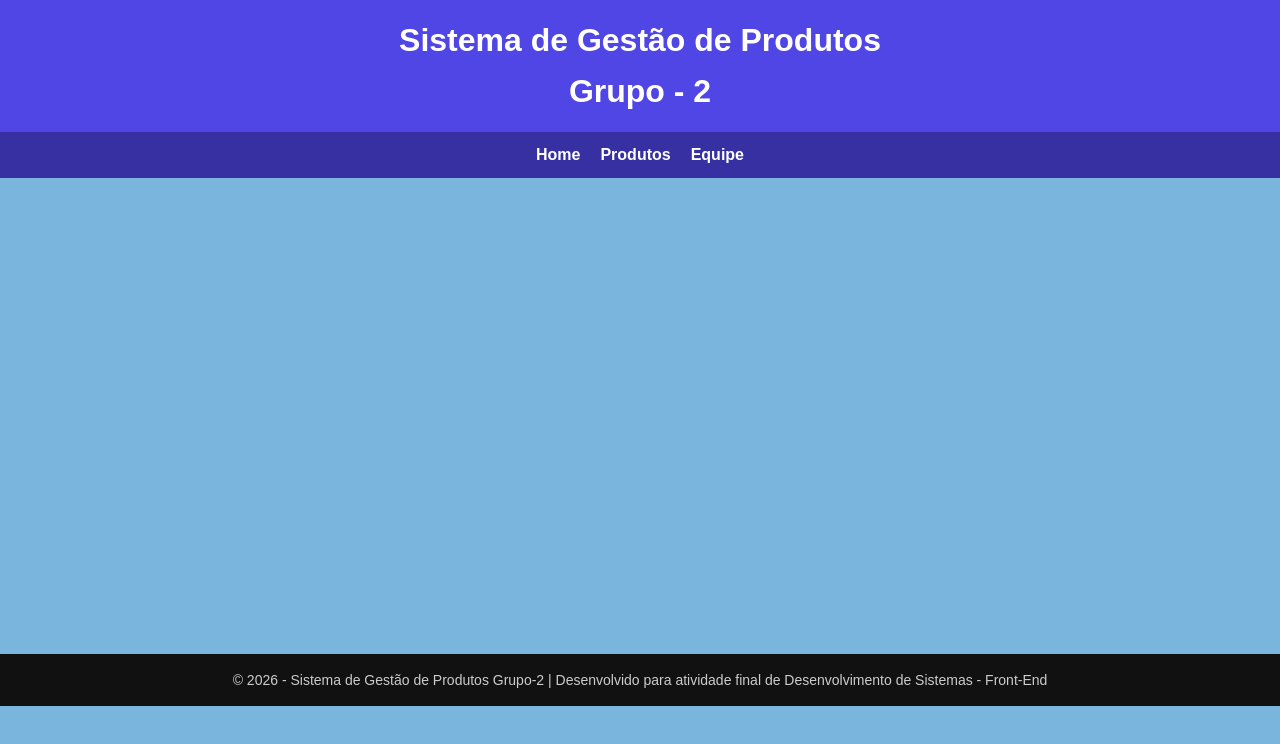
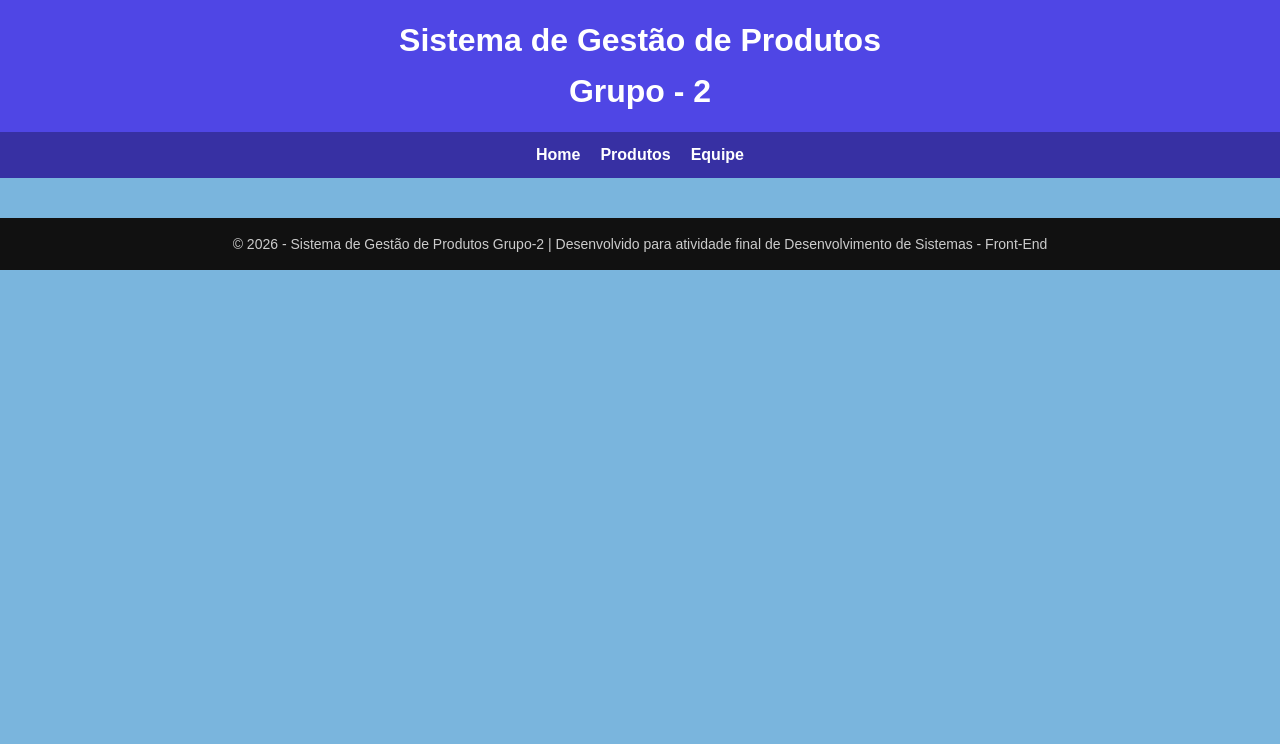
Before and after one commit to manuellapiva/Projeto_Final_Produtos, a React (Vite) app in the folder front-end/: page / in a window 1280 px wide. Shown: the top 744 px of the page. Built offline with nearby package versions, Linux system fonts and the light colour scheme.

Commit message:
adjusting min height

```diff
--- a/front-end/src/App.css
+++ b/front-end/src/App.css
@@ -30,7 +30,6 @@ body {
 }
 
 .content {
-  min-height: 59.5vh;
   padding: 20px;
 }
 
@@ -41,3 +40,7 @@ footer {
   padding: 15px;
   font-size: 14px;
 }
+
+.full {
+  min-height: 100vh;
+}
--- a/front-end/src/App.jsx
+++ b/front-end/src/App.jsx
@@ -6,6 +6,7 @@ import  './App.css'
 function App() {
   return (
    <>
+   <div className="full">
     <header className="topbar">
        <h1>Sistema de Gestão de Produtos <br />Grupo - 2</h1>
     </header>
@@ -28,6 +29,7 @@ function App() {
           Desenvolvido para atividade final de Desenvolvimento de Sistemas - Front-End
         </p>
       </footer>
+      </div>
    </>
   );
 }
```
